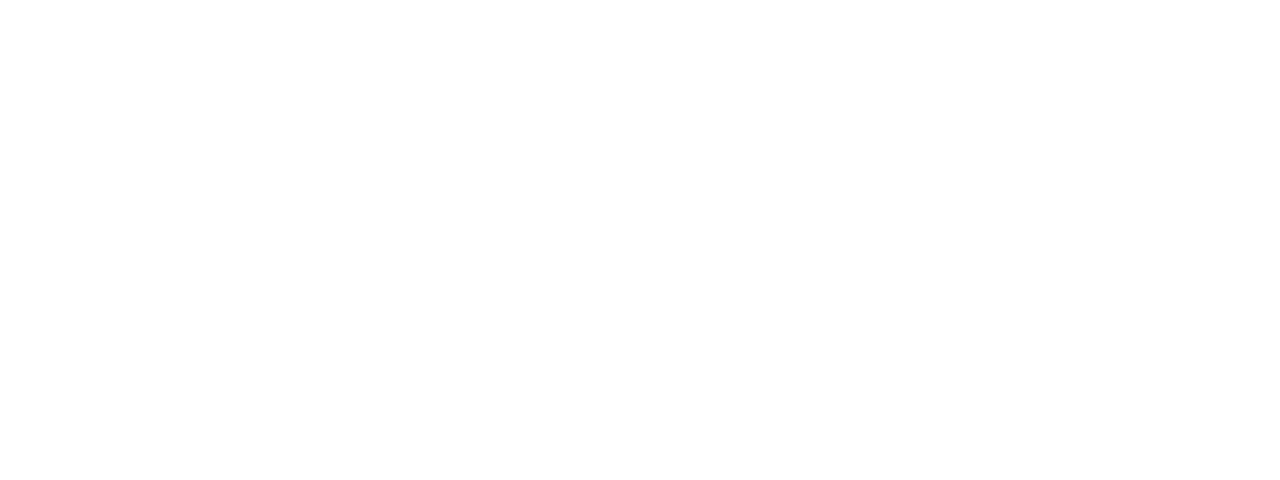
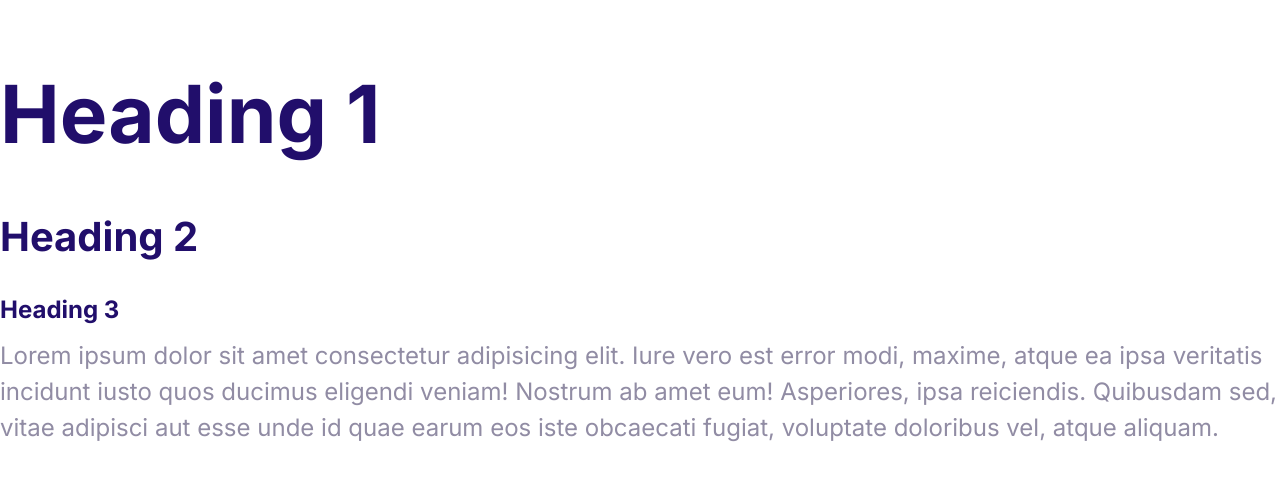
Before and after one commit to ABELAtumbee/Ymil, a plain HTML site: page index.html in a window 1280 px wide. Drawn offline with Linux system fonts and the light colour scheme.

Commit message:
Define the style for the fonts

```diff
--- a/index.html
+++ b/index.html
@@ -0,0 +1,28 @@
+<!DOCTYPE html>
+<html lang="en">
+  <head>
+    <meta charset="UTF-8" />
+    <meta name="viewport" content="width=device-width, initial-scale=1.0" />
+    <title>Document</title>
+    <link rel="stylesheet" href="styles/normalize.css" />
+    <link rel="stylesheet" href="styles/style.css" />
+    <link rel="preconnect" href="https://fonts.googleapis.com" />
+    <link rel="preconnect" href="https://fonts.gstatic.com" crossorigin />
+    <link
+      href="https://fonts.googleapis.com/css2?family=Inter:wght@400;700&display=swap"
+      rel="stylesheet"
+    />
+  </head>
+  <body>
+    <h1>Heading 1</h1>
+    <h2>Heading 2</h2>
+    <h3>Heading 3</h3>
+    <p>
+      Lorem ipsum dolor sit amet consectetur adipisicing elit. Iure vero est
+      error modi, maxime, atque ea ipsa veritatis incidunt iusto quos ducimus
+      eligendi veniam! Nostrum ab amet eum! Asperiores, ipsa reiciendis.
+      Quibusdam sed, vitae adipisci aut esse unde id quae earum eos iste
+      obcaecati fugiat, voluptate doloribus vel, atque aliquam.
+    </p>
+  </body>
+</html>
--- a/styles/style.css
+++ b/styles/style.css
@@ -5,3 +5,49 @@
   --color-heading: #210e6b;
   --color-body: #918ca4;
 }
+
+html {
+  font-size: 62.5%;
+}
+
+body {
+  font-family: Inter, Arial, Arial, Helvetica, sans-serif;
+  font-size: 2.4rem;
+  color: var(--color-body);
+  line-height: 1.5;
+}
+
+p {
+  margin: 0;
+}
+
+/* TYPOGRAPHY */
+h1,
+h2,
+h3 {
+  color: var(--color-heading);
+  margin-bottom: 1rem;
+}
+
+h1 {
+  font-size: 7rem;
+}
+
+h2 {
+  font-size: 4rem;
+  margin-bottom: 2.5rem;
+}
+
+h3 {
+  font-size: 3rem;
+}
+
+@media screen and (min-width: 1024px) {
+  h1 {
+    font-size: 8rem;
+  }
+
+  h3 {
+    font-size: 2.4rem;
+  }
+}
```
